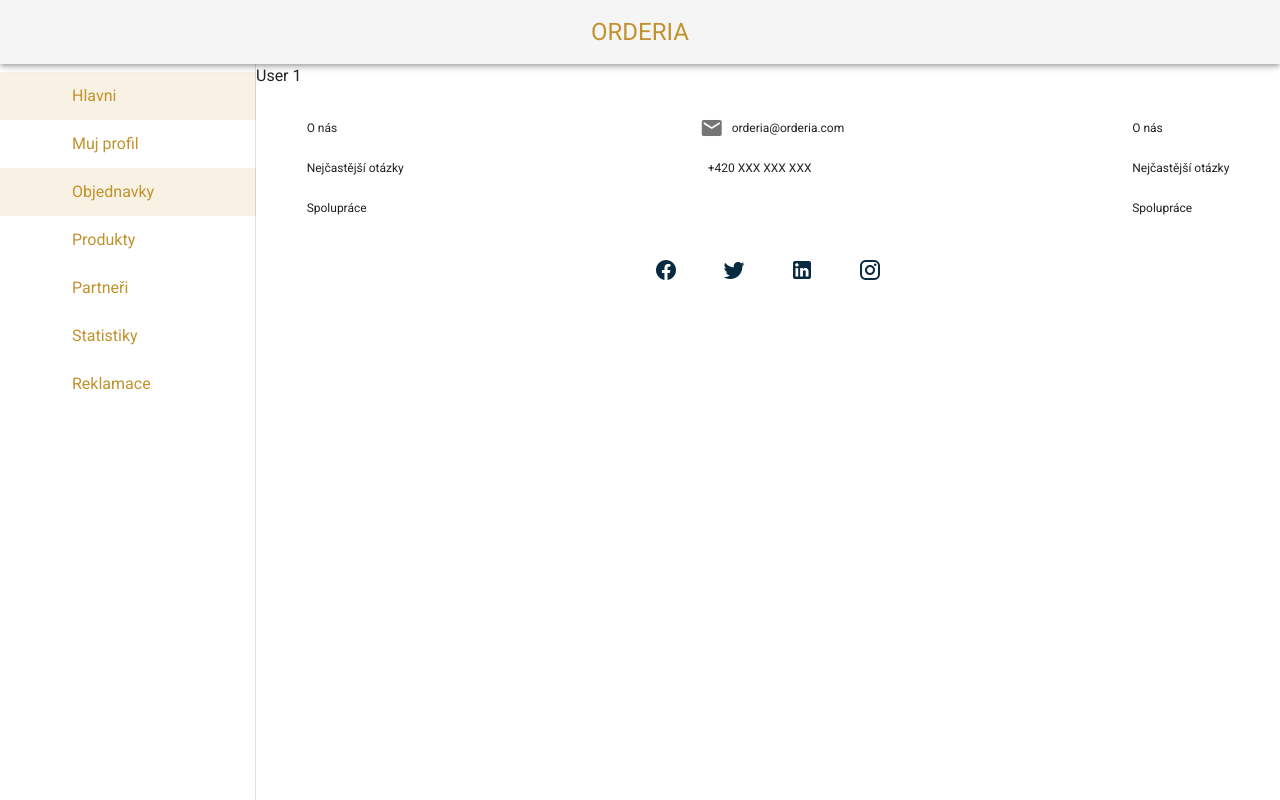
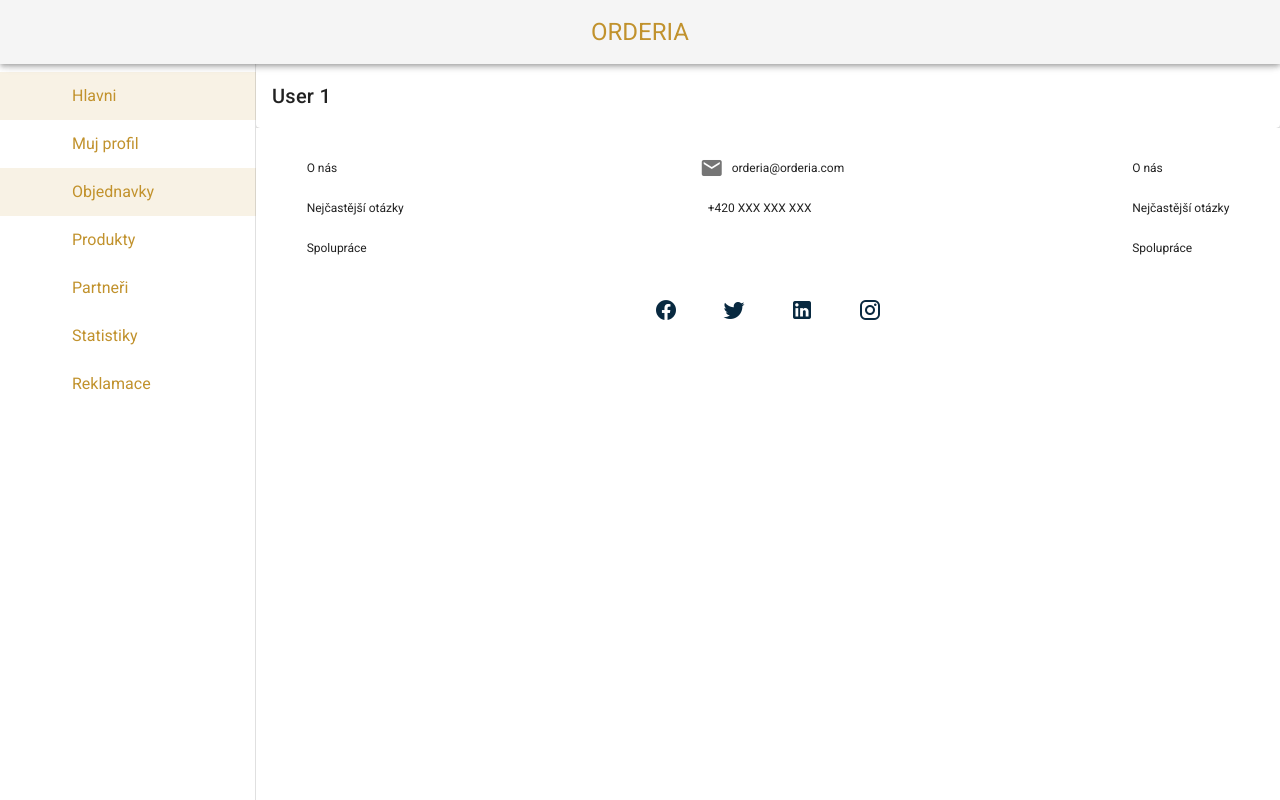
Before and after one commit to zladkaskazkina/Orderia, a Vue app: page /dodavatel/objednavky/1 in a window 1280 px wide. Built offline with nearby package versions, Linux system fonts and the light colour scheme.

Commit message:
fix bug with router

```diff
--- a/src/views/Dodavatel/ObjednavkaItem.vue
+++ b/src/views/Dodavatel/ObjednavkaItem.vue
@@ -1,6 +1,9 @@
 <template>
   <div>
-    <div>User {{ $route.params.id }}</div>
+    <v-card>
+      <v-card-title> User {{ $route.params.id }} </v-card-title>
+    </v-card>
+    <div></div>
   </div>
 </template>
 
--- a/src/views/Dodavatel/Objednavky.vue
+++ b/src/views/Dodavatel/Objednavky.vue
@@ -143,7 +143,7 @@
       console.log(event.id + " is clicked");
       const id = event.id;
       // this.$router.push({ name: "objednavky", params: { id } }); // -> /user/123
-      this.$router.push({ path: `/objednavky/${id}` });
+      this.$router.push({ path: `/dodavatel/objednavky/${id}` });
     }
   }
 };
```
